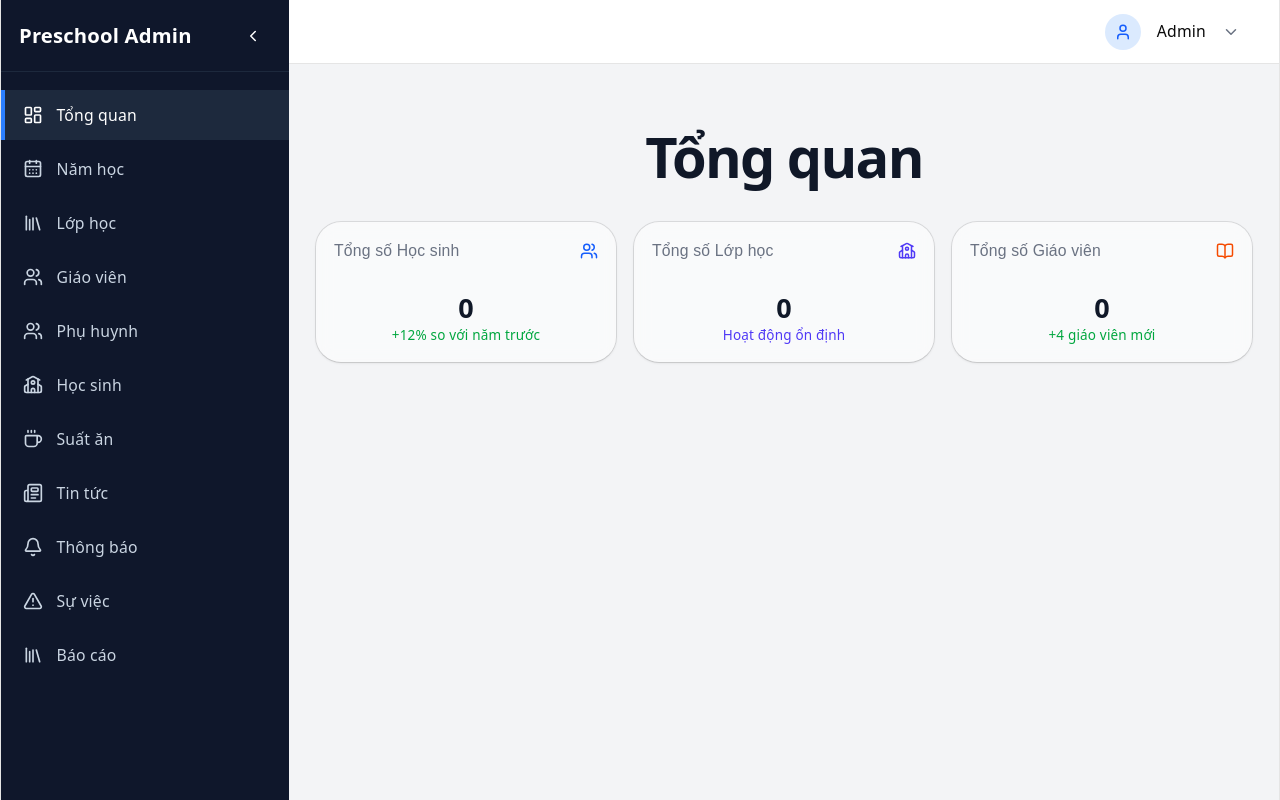
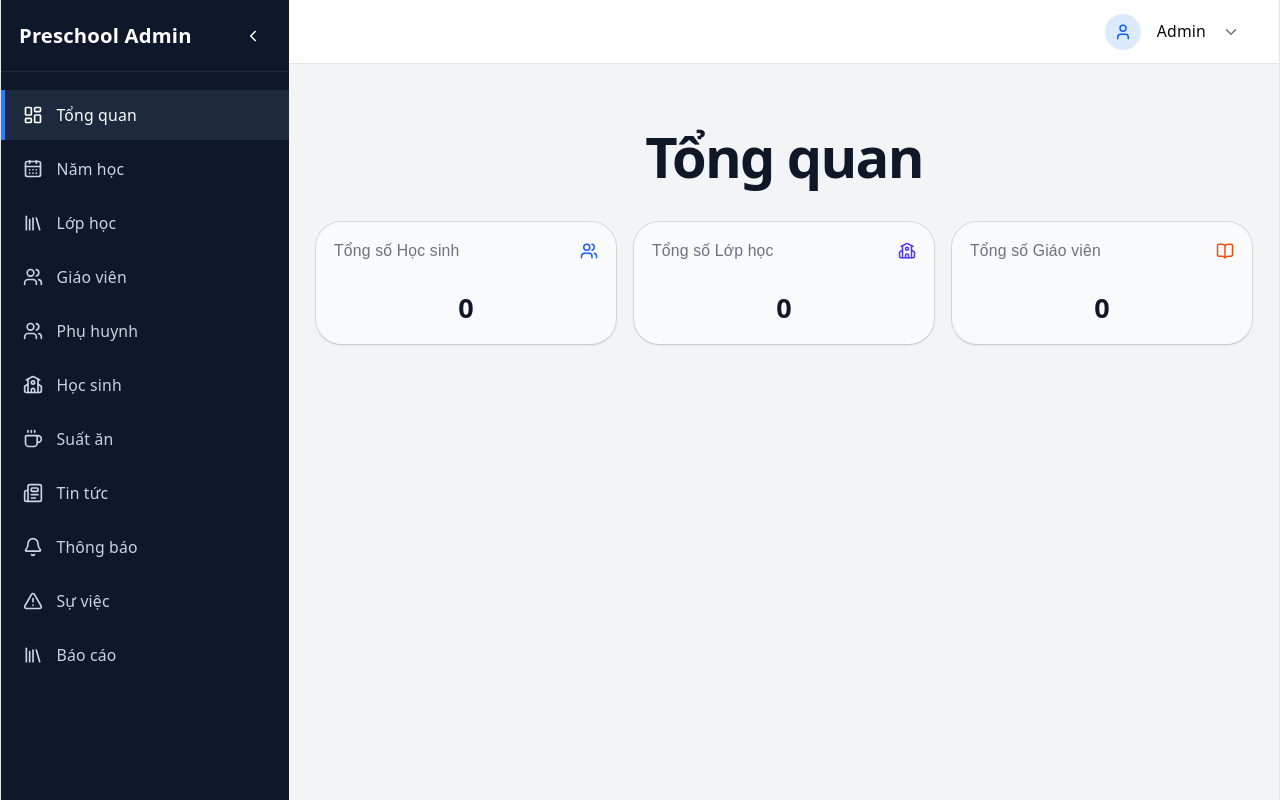
Before and after one commit to cbtmh/preschool-management-system, a React app in the folder frontend/: page /dashboard in a window 1280 px wide. Built offline with nearby package versions, Linux system fonts and the light colour scheme; no server answers; sample sign-in values are in the browser's storage; the HTML template or start-up script is replaced by a standard one.

Commit message:
update hien thi dashboard

```diff
--- a/frontend/src/pages/Dashboard.tsx
+++ b/frontend/src/pages/Dashboard.tsx
@@ -44,9 +44,6 @@ const Dashboard = () => {
                     </CardHeader>
                     <CardContent>
                         <div className="text-2xl font-bold text-gray-900">{stats?.totalStudents || 0}</div>
-                        <p className="text-xs text-green-600 font-medium mt-1">
-                            +12% so với năm trước
-                        </p>
                     </CardContent>
                 </Card>
 
@@ -59,9 +56,6 @@ const Dashboard = () => {
                     </CardHeader>
                     <CardContent>
                         <div className="text-2xl font-bold text-gray-900">{stats?.totalClasses || 0}</div>
-                        <p className="text-xs text-indigo-600 font-medium mt-1">
-                            Hoạt động ổn định
-                        </p>
                     </CardContent>
                 </Card>
 
@@ -74,9 +68,6 @@ const Dashboard = () => {
                     </CardHeader>
                     <CardContent>
                         <div className="text-2xl font-bold text-gray-900">{stats?.totalTeachers || 0}</div>
-                        <p className="text-xs text-green-600 font-medium mt-1">
-                            +4 giáo viên mới
-                        </p>
                     </CardContent>
                 </Card>
             </div>
```
